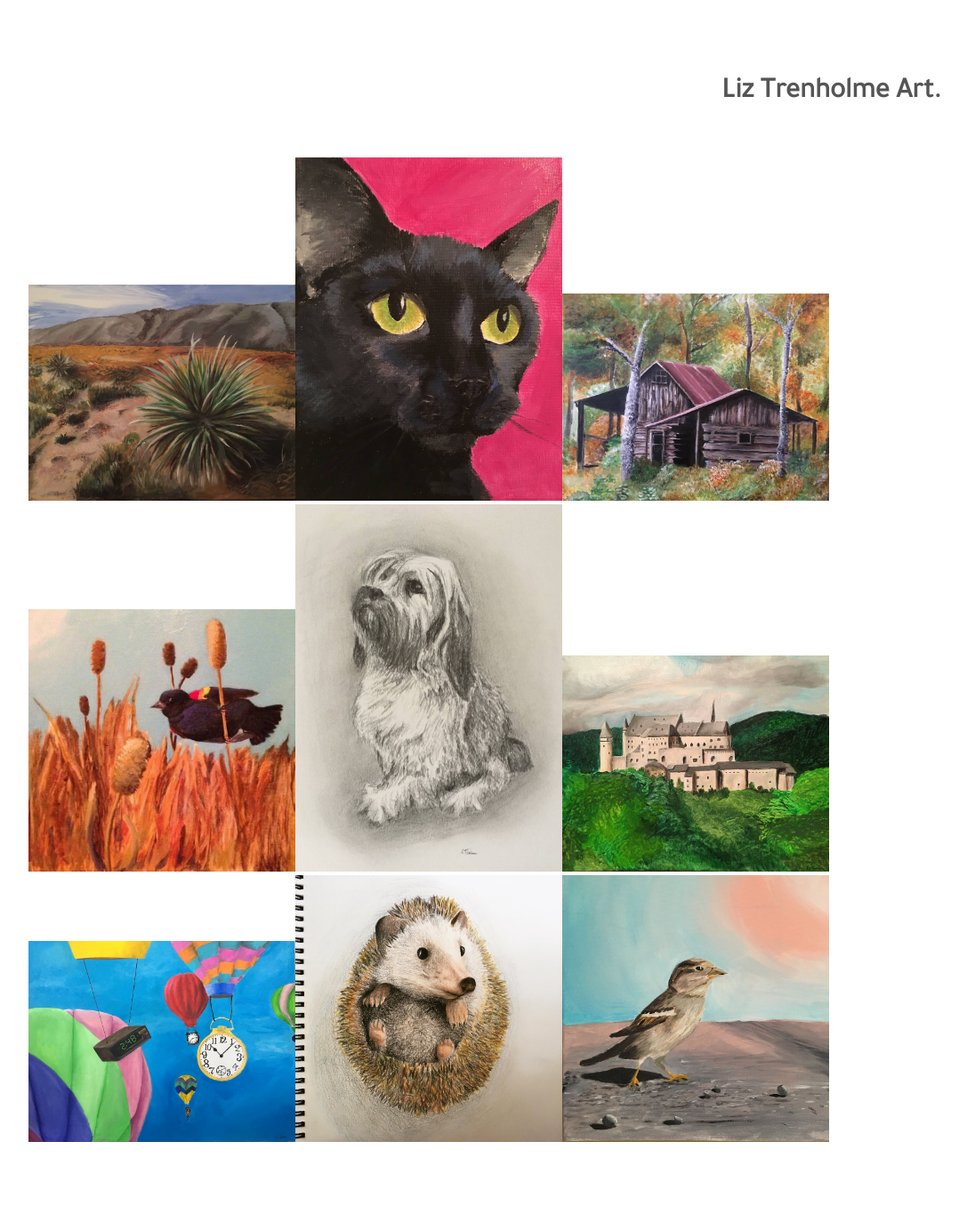
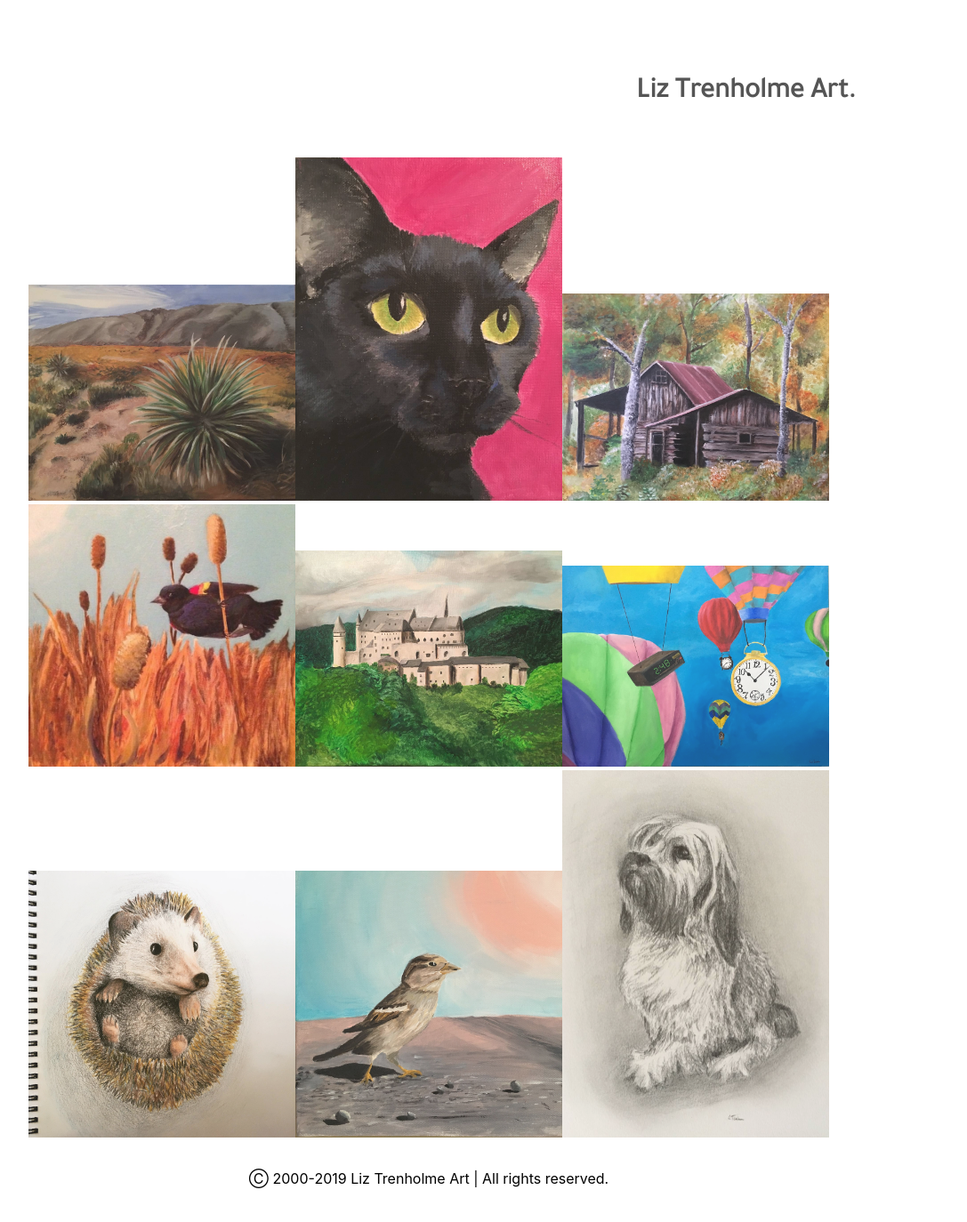
Before and after one commit to liztrenholme/art, a React (Create React App) app: page / in a window 1280 px wide. Shown: the top 1374 px of the page at 89% size, without its empty margins (158-1245 px from the left). Built offline with nearby package versions, Linux system fonts and the light colour scheme.

Commit message:
refined onMouseOver effect for selecting pictures

```diff
--- a/package.json
+++ b/package.json
@@ -2,7 +2,9 @@
   "name": "art",
   "version": "0.1.0",
   "private": true,
+  "homepage": "https://liztrenholme.github.io/art",
   "dependencies": {
+    "gh-pages": "^2.2.0",
     "react": "^16.11.0",
     "react-dom": "^16.11.0",
     "react-router-dom": "^5.1.2",
@@ -12,6 +14,8 @@
     "start": "react-scripts start",
     "build": "react-scripts build",
     "test": "react-scripts test",
+    "predeploy": "npm run build",
+    "deploy": "gh-pages -d build",
     "eject": "react-scripts eject"
   },
   "eslintConfig": {
--- a/public/index.html
+++ b/public/index.html
@@ -9,6 +9,7 @@
       name="description"
       content="Web site created using create-react-app"
     />
+    <meta http-equiv="imagetoolbar" content="no" />
     <link rel="apple-touch-icon" href="logo192.png" />
     <link href="https://fonts.googleapis.com/css?family=Tajawal&display=swap" rel="stylesheet" >
     <!--
--- a/src/components/main/index.js
+++ b/src/components/main/index.js
@@ -8,6 +8,7 @@
       <div className="main">
         <h1>Liz Trenholme Art.</h1>
         <Tiles />
+        <footer>&#9400; 2000-{new Date().getFullYear()} Liz Trenholme Art | All rights reserved.</footer>
       </div>
     )
   }
--- a/src/components/main/main.css
+++ b/src/components/main/main.css
@@ -6,6 +6,10 @@
     font-family: 'Tajawal', sans-serif;
     text-align: end;
     color: #555;
+    margin-right: 3em;
+}
+footer {
+    text-align: center;
 }
 
 /* tiles  */
@@ -67,7 +71,7 @@
 
   }
 
-@media only screen and (max-width: 800px) {
+/* @media only screen and (max-width: 800px) {
     .grid-container, .checkbox-div {
         grid-template-columns: auto auto;
       }
@@ -75,26 +79,20 @@
         left: 50%;
         width: 700px;
     }
-  }
+  } */
 
-@media only screen and (max-width: 500px) {
-.grid-container, .checkbox-div {
-    grid-template-columns: auto;
-    }
-    .large-view-modal {
+@media only screen and (max-width: 800px) {
+    .modal-image {
         position: fixed;
         z-index: 100000010;
         background-color: #fff;
         border-radius: 5px;
         box-shadow: 5px 5px 20px;
-        width: 300px;
-        max-height: 80%;
+        max-width: 90%;
+        max-height: 90%;
         overflow: scroll;
         top: 50%;
         left: 50%;
         transform: translate(-50%, -50%);
     }
-    .large-view-image {
-        width: 300px;
-    }
 }
--- a/src/components/main/tiles.js
+++ b/src/components/main/tiles.js
@@ -23,6 +23,7 @@
     handleSelectImage = (image) => () => {
       this.setState({selectedImage: image, modalVisible: true})
     }
+    handleNoTake = (e) => e.preventDefault()
     closeModal = () => this.setState({modalVisible: false})
     render() {
       const {visibleButtons, modalVisible, selectedImage} = this.state
@@ -33,7 +34,11 @@
             : null}
           {modalVisible ?
             <div className='image-modal'>
-              <img src={selectedImage} className='modal-image' />
+              <img
+                src={selectedImage}
+                className='modal-image'
+                onMouseDown={this.handleNoTake}
+                onContextMenu={this.handleNoTake} />
             </div>
             : null}
           <div className='art-image-container'>
@@ -41,75 +46,134 @@
               src={dirt}
               alt='Biscuit, acrylic on canvas'
               className='art-image'
-              onMouseOver={this.handleButtons('dirt')} />
-            {visibleButtons === 'dirt' ?
+              onMouseOver={this.handleButtons('dirt')}
+              onMouseDown={this.handleNoTake}
+              onContextMenu={this.handleNoTake}
+              onClick={this.handleSelectImage(dirt)}
+              style={visibleButtons === 'dirt' ? {opacity: 1} : {opacity: 0.9}} />
+            {/* {visibleButtons === 'dirt' ?
               <div className='image-buttons'>
                 <button onClick={this.handleSelectImage(dirt)}>View larger</button>
-              </div> : null}
+              </div> : null} */}
           </div>
           <div className='art-image-container'>
-            <img src={biscuit} alt='Biscuit, acrylic on canvas' className='art-image'
-              onMouseOver={this.handleButtons('biscuit')} />
-            {visibleButtons === 'biscuit' ?
+            <img
+              src={biscuit}
+              alt='Biscuit, acrylic on canvas'
+              className='art-image'
+              onMouseOver={this.handleButtons('biscuit')}
+              onMouseDown={this.handleNoTake}
+              onContextMenu={this.handleNoTake}
+              onClick={this.handleSelectImage(biscuit)}
+              style={visibleButtons === 'biscuit' ? {opacity: 1} : {opacity: 0.9}} />
+            {/* {visibleButtons === 'biscuit' ?
               <div className='image-buttons'>
                 <button onClick={this.handleSelectImage(biscuit)}>View larger</button>
-              </div> : null}
+              </div> : null} */}
           </div>
           <div className='art-image-container'>
-            <img src={cabin} alt='Biscuit, acrylic on canvas' className='art-image'
-              onMouseOver={this.handleButtons('cabin')} />
-            {visibleButtons === 'cabin' ?
+            <img
+              src={cabin}
+              alt='Biscuit, acrylic on canvas'
+              className='art-image'
+              onMouseOver={this.handleButtons('cabin')}
+              onMouseDown={this.handleNoTake}
+              onContextMenu={this.handleNoTake}
+              onClick={this.handleSelectImage(cabin)}
+              style={visibleButtons === 'cabin' ? {opacity: 1} : {opacity: 0.9}} />
+            {/* {visibleButtons === 'cabin' ?
               <div className='image-buttons'>
                 <button onClick={this.handleSelectImage(cabin)}>View larger</button>
-              </div> : null}
+              </div> : null} */}
           </div>
           <div className='art-image-container'>
-            <img src={blackbird} alt='Biscuit, acrylic on canvas' className='art-image'
-              onMouseOver={this.handleButtons('blackbird')} />
-            {visibleButtons === 'blackbird' ?
+            <img src={blackbird}
+              alt='Biscuit, acrylic on canvas'
+              className='art-image'
+              onMouseOver={this.handleButtons('blackbird')}
+              onMouseDown={this.handleNoTake}
+              onContextMenu={this.handleNoTake}
+              onClick={this.handleSelectImage(blackbird)}
+              style={visibleButtons === 'blackbird' ? {opacity: 1} : {opacity: 0.9}} />
+            {/* {visibleButtons === 'blackbird' ?
               <div className='image-buttons'>
                 <button onClick={this.handleSelectImage(blackbird)}>View larger</button>
-              </div> : null}
+              </div> : null} */}
           </div>
           <div className='art-image-container'>
-            <img src={mugsy} alt='Biscuit, acrylic on canvas' className='art-image'
-              onMouseOver={this.handleButtons('mugsy')} />
-            {visibleButtons === 'mugsy' ?
+            <img
+              src={viandan}
+              alt='Biscuit, acrylic on canvas'
+              className='art-image'
+              onMouseOver={this.handleButtons('viandan')}
+              onMouseDown={this.handleNoTake}
+              onContextMenu={this.handleNoTake}
+              onClick={this.handleSelectImage(viandan)}
+              style={visibleButtons === 'viandan' ? {opacity: 1} : {opacity: 0.9}} />
+            {/* {visibleButtons === 'viandan' ?
+              <div className='image-buttons'>
+                <button onClick={this.handleSelectImage(viandan)}>View larger</button>
+              </div> : null} */}
+          </div>
+          <div className='art-image-container'>
+            <img
+              src={time}
+              alt='Biscuit, acrylic on canvas'
+              className='art-image'
+              onMouseOver={this.handleButtons('time')}
+              onMouseDown={this.handleNoTake}
+              onContextMenu={this.handleNoTake}
+              onClick={this.handleSelectImage(time)}
+              style={visibleButtons === 'time' ? {opacity: 1} : {opacity: 0.9}} />
+            {/* {visibleButtons === 'time' ?
+              <div className='image-buttons'>
+                <button onClick={this.handleSelectImage(time)}>View larger</button>
+              </div> : null} */}
+          </div>
+          <div className='art-image-container'>
+            <img
+              src={hog}
+              alt='Biscuit, acrylic on canvas'
+              className='art-image'
+              onMouseOver={this.handleButtons('hoggy')}
+              onMouseDown={this.handleNoTake}
+              onContextMenu={this.handleNoTake}
+              onClick={this.handleSelectImage(hog)}
+              style={visibleButtons === 'hoggy' ? {opacity: 1} : {opacity: 0.9}} />
+            {/* {visibleButtons === 'hoggy' ?
+              <div className='image-buttons'>
+                <button onClick={this.handleSelectImage(hog)}>View larger</button>
+              </div> : null} */}
+          </div>
+          <div className='art-image-container'>
+            <img
+              src={sparrow}
+              alt='Biscuit, acrylic on canvas'
+              className='art-image'
+              onMouseOver={this.handleButtons('sparrow')}
+              onMouseDown={this.handleNoTake}
+              onContextMenu={this.handleNoTake}
+              onClick={this.handleSelectImage(sparrow)}
+              style={visibleButtons === 'sparrow' ? {opacity: 1} : {opacity: 0.9}} />
+            {/* {visibleButtons === 'sparrow' ?
+              <div className='image-buttons'>
+                <button onClick={this.handleSelectImage(sparrow)}>View larger</button>
+              </div> : null} */}
+          </div>
+          <div className='art-image-container'>
+            <img
+              src={mugsy}
+              alt='Biscuit, acrylic on canvas'
+              className='art-image'
+              onMouseOver={this.handleButtons('mugsy')}
+              onMouseDown={this.handleNoTake}
+              onContextMenu={this.handleNoTake}
+              onClick={this.handleSelectImage(mugsy)}
+              style={visibleButtons === 'mugsy' ? {opacity: 1} : {opacity: 0.9}} />
+            {/* {visibleButtons === 'mugsy' ?
               <div className='image-buttons'>
                 <button onClick={this.handleSelectImage(mugsy)}>View larger</button>
-              </div> : null}
-          </div>
-          <div className='art-image-container'>
-            <img src={viandan} alt='Biscuit, acrylic on canvas' className='art-image'
-              onMouseOver={this.handleButtons('viandan')} />
-            {visibleButtons === 'viandan' ?
-              <div className='image-buttons'>
-                <button onClick={this.handleSelectImage(viandan)}>View larger</button>
-              </div> : null}
-          </div>
-          <div className='art-image-container'>
-            <img src={time} alt='Biscuit, acrylic on canvas' className='art-image'
-              onMouseOver={this.handleButtons('time')} />
-            {visibleButtons === 'time' ?
-              <div className='image-buttons'>
-                <button onClick={this.handleSelectImage(time)}>View larger</button>
-              </div> : null}
-          </div>
-          <div className='art-image-container'>
-            <img src={hog} alt='Biscuit, acrylic on canvas' className='art-image'
-              onMouseOver={this.handleButtons('hoggy')} />
-            {visibleButtons === 'hoggy' ?
-              <div className='image-buttons'>
-                <button onClick={this.handleSelectImage(hog)}>View larger</button>
-              </div> : null}
-          </div>
-          <div className='art-image-container'>
-            <img src={sparrow} alt='Biscuit, acrylic on canvas' className='art-image'
-              onMouseOver={this.handleButtons('sparrow')} />
-            {visibleButtons === 'sparrow' ?
-              <div className='image-buttons'>
-                <button onClick={this.handleSelectImage(sparrow)}>View larger</button>
-              </div> : null}
+              </div> : null} */}
           </div>
         </div>
       )
```
Also changed, not shown: 1 other file (tests, documents, lock files or other folders).
